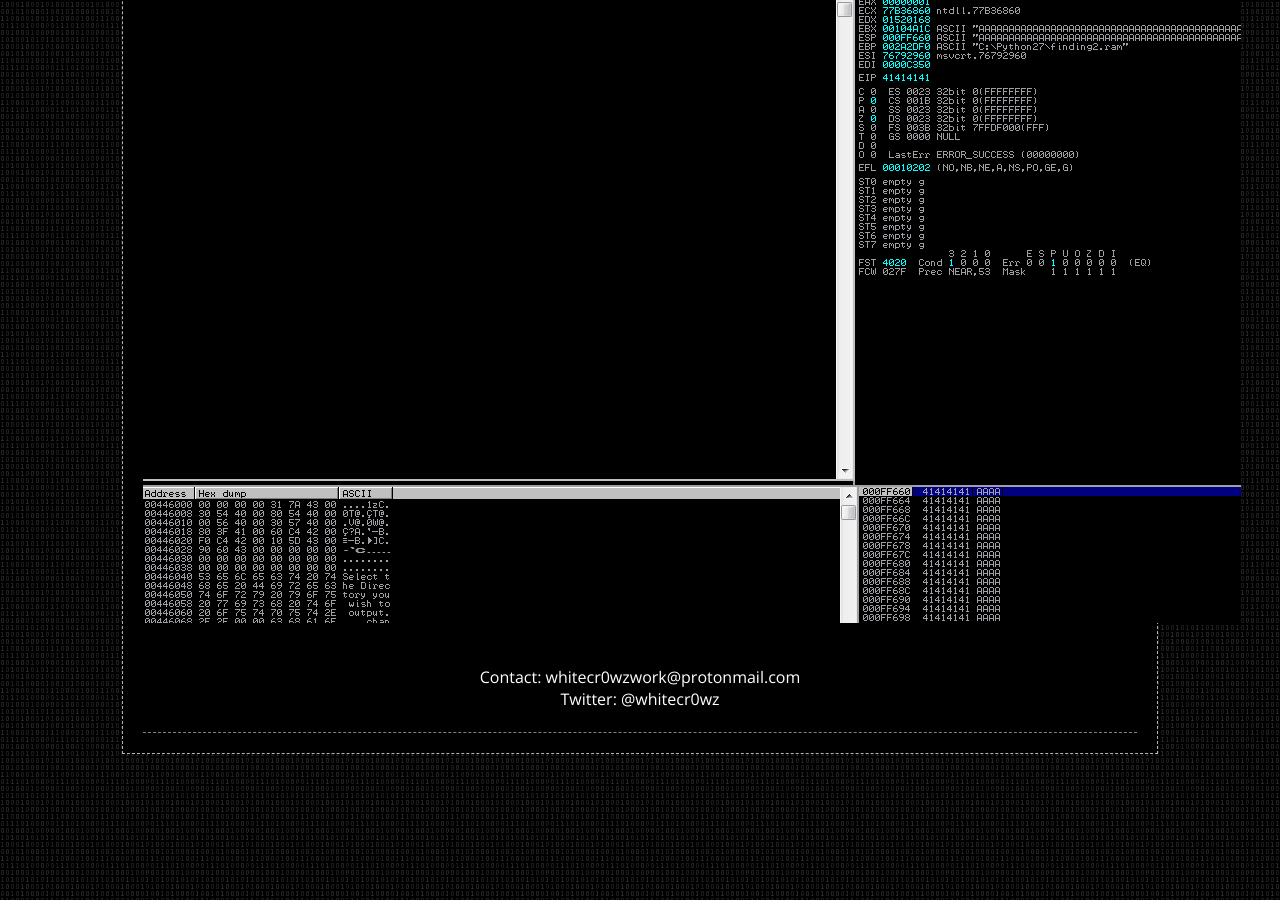
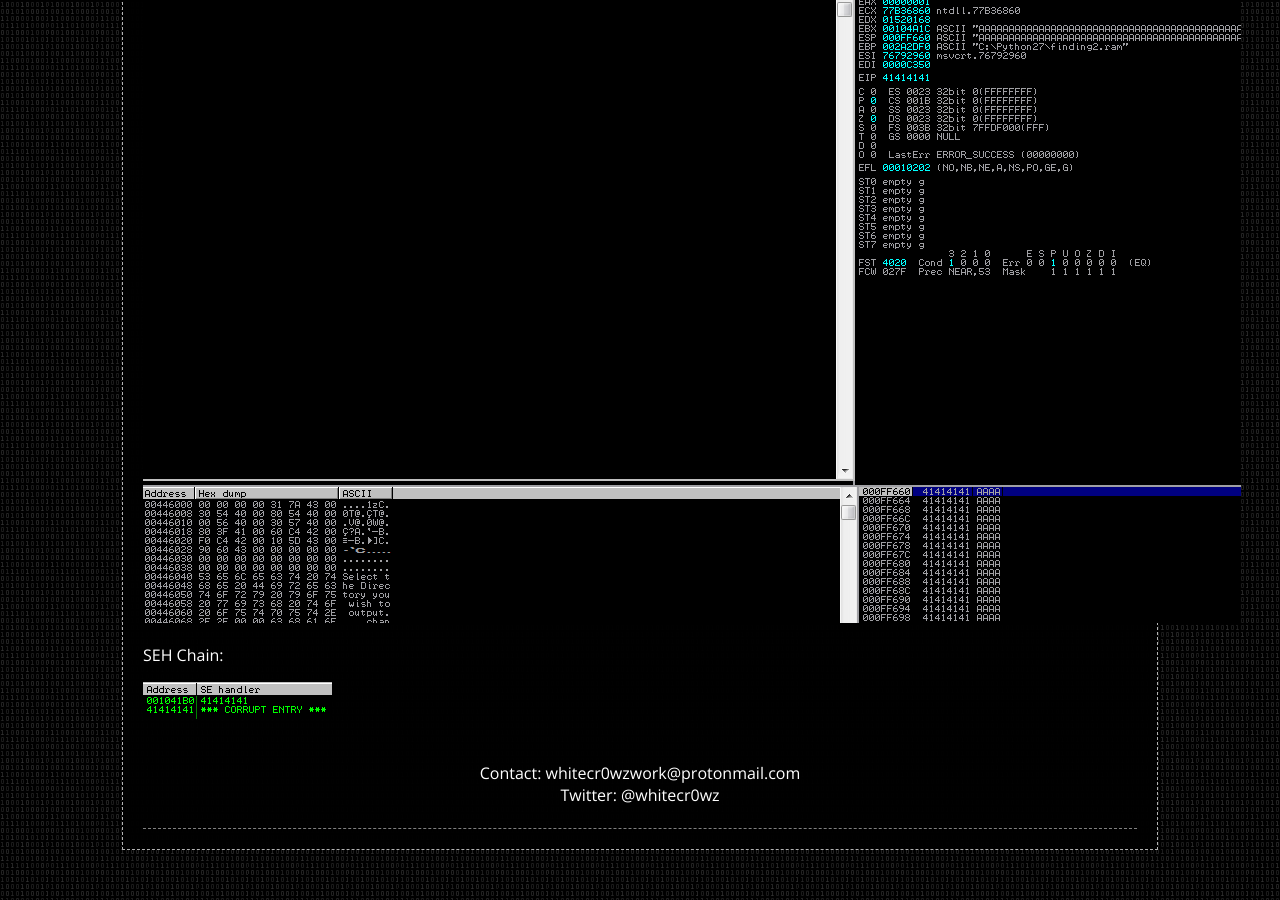
Before and after one commit to whitecr0wz/whitecr0wz.github.io, a Jekyll site: the page built from _posts/posts/2020-03-26-Easy-RM-to-MP3-Converter.md, in a window 1280 px wide and 900 px high, scrolled down 1798 px. Built offline with Jekyll 4.4.1, drawn with Linux system fonts in a browser that asks for light colours.

Commit message:
Update 2020-03-26-Easy-RM-to-MP3-Converter.md

```diff
--- a/_posts/posts/2020-03-26-Easy-RM-to-MP3-Converter.md
+++ b/_posts/posts/2020-03-26-Easy-RM-to-MP3-Converter.md
@@ -38,3 +38,7 @@ Select the file created by the script, making the program to load the malicious
 ![](/assets/img/Findings2/2.png)
 
 ![](/assets/img/Findings2/3.png)
+
+SEH Chain:
+
+![](/assets/img/Findings2/4.png)
```
